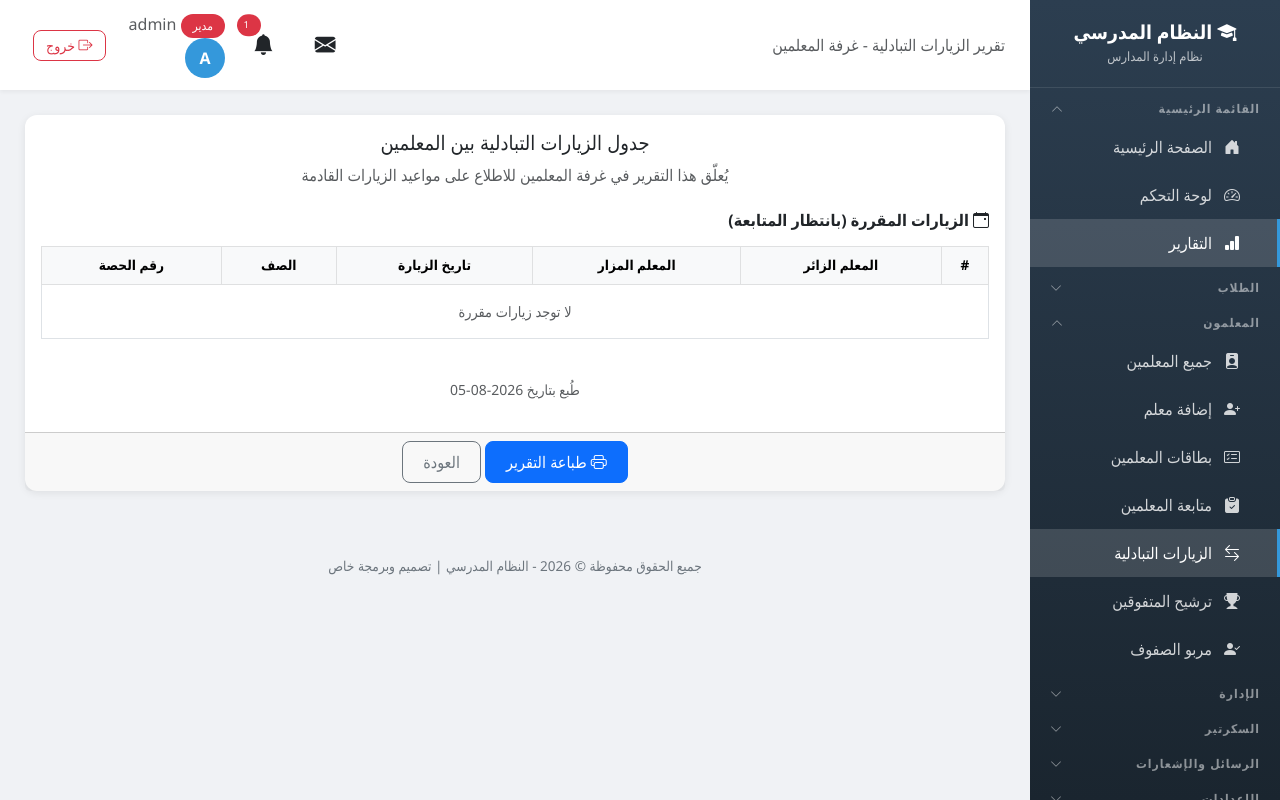
After one commit to husseintech/schoolh, a Django app: page /reciprocal-visits/report/room/ in a window 1280 px wide. The commit adds this page. Run offline with Django 5.2, Linux system fonts and the light colour scheme; a user stored in the database is signed in; data comes from the database, SQL or seed files in the repository; data that the repository does not hold is empty; some libraries are stand-ins or nearby versions.

Commit message:
Add printable teachers-room report for reciprocal visits (pending + completed) with visitor, host, date, class, period; print button on management page

```diff
--- a/school/urls.py
+++ b/school/urls.py
@@ -208,6 +208,7 @@ urlpatterns = [
     path('reciprocal-visits/', views.reciprocal_visit_list, name='reciprocal_visit_list'),
     path('reciprocal-visits/<int:visit_id>/print/', views.reciprocal_visit_print, name='reciprocal_visit_print'),
     path('reciprocal-visits/<int:visit_id>/report/', views.reciprocal_visit_report, name='reciprocal_visit_report'),
+    path('reciprocal-visits/report/room/', views.reciprocal_visits_room_report, name='reciprocal_visits_room_report'),
     path('reciprocal-visits/<int:visit_id>/feedback/', views.reciprocal_visit_feedback, name='reciprocal_visit_feedback'),
     path('reciprocal-visits/<int:visit_id>/delete/', views.reciprocal_visit_delete, name='reciprocal_visit_delete'),
     path('teacher/visits/', views.teacher_visits, name='teacher_visits'),
--- a/school/views.py
+++ b/school/views.py
@@ -3433,6 +3433,22 @@ def reciprocal_visit_report(request, visit_id):
 
 
 @login_required
+def reciprocal_visits_room_report(request):
+    if not has_perm(request.user, 'reciprocal_visits', 'view'):
+        messages.error(request, 'ليس لديك صلاحية')
+        return redirect('dashboard')
+    pending = ReciprocalVisit.objects.filter(completed=False).select_related('visitor', 'host', 'student_class').order_by('visit_date', '-created_at')
+    done = ReciprocalVisit.objects.filter(completed=True).select_related('visitor', 'host', 'student_class').order_by('-visit_date', '-created_at')
+    info = SchoolInfo.objects.first()
+    return render(request, 'school/reciprocal_visits_room_report.html', {
+        'pending': pending,
+        'done': done,
+        'info': info,
+        'today': date.today(),
+    })
+
+
+@login_required
 def reciprocal_visit_feedback(request, visit_id):
     if not has_perm(request.user, 'reciprocal_visits', 'view'):
         messages.error(request, 'ليس لديك صلاحية')
--- a/templates/school/reciprocal_visits.html
+++ b/templates/school/reciprocal_visits.html
@@ -59,7 +59,10 @@
 <div class="card mb-4">
     <div class="card-header d-flex justify-content-between align-items-center flex-wrap gap-2">
         <span><i class="bi bi-list-check"></i> الزيارات التبادلية المسجلة</span>
-        <span class="badge bg-info">{{ visits|length }} زيارة</span>
+        <div class="d-flex gap-2 no-print">
+            <a href="{% url 'reciprocal_visits_room_report' %}" class="btn btn-sm btn-outline-primary" target="_blank"><i class="bi bi-printer"></i> تقرير غرفة المعلمين</a>
+            <span class="badge bg-info">{{ visits|length }} زيارة</span>
+        </div>
     </div>
     <div class="card-body">
         <div class="table-responsive">
--- /dev/null
+++ b/templates/school/reciprocal_visits_room_report.html
@@ -0,0 +1,102 @@
+{% extends 'school/base.html' %}
+{% load static %}
+{% block title %}تقرير الزيارات التبادلية - غرفة المعلمين{% endblock %}
+{% block page_heading %}تقرير الزيارات التبادلية - غرفة المعلمين{% endblock %}
+{% block content %}
+
+<div class="card">
+    <div class="card-body" id="reportArea">
+        {% if info %}
+        <div class="row mb-4 align-items-center">
+            <div class="col-5 text-start">
+                <h6 style="line-height: 1.8;">دولة فلسطين<br>وزارة التربية والتعليم العالي<br>مديرية التربية والتعليم العالي - يطا<br>{{ info.name_ar|default:'اسم المدرسة' }}</h6>
+            </div>
+            <div class="col-2 text-center">
+                {% if info.ministry_logo %}
+                <img src="{{ info.ministry_logo }}" alt="شعار الوزارة" style="height: 80px; width: auto;">
+                {% else %}
+                <img src="{% static 'images/palestine_logo.png' %}" alt="شعار فلسطين" style="height: 80px; width: auto;">
+                {% endif %}
+            </div>
+            <div class="col-5 text-end" dir="ltr">
+                <h6 style="line-height: 1.8;">State of Palestine<br>Ministry Of Education & Higher Education<br>Yatta Directorate<br>{{ info.name_en|default:'School Name' }}</h6>
+            </div>
+        </div>
+        <hr>
+        {% endif %}
+
+        <div class="text-center mb-4">
+            <h5>جدول الزيارات التبادلية بين المعلمين</h5>
+            <p class="text-muted">يُعلّق هذا التقرير في غرفة المعلمين للاطلاع على مواعيد الزيارات القادمة</p>
+        </div>
+
+        <h6 class="fw-bold mb-3"><i class="bi bi-calendar-event"></i> الزيارات المقررة (بانتظار المتابعة)</h6>
+        <div class="table-responsive">
+            <table class="table table-bordered text-center align-middle" style="font-size: 0.9rem;">
+                <thead class="table-light">
+                    <tr>
+                        <th style="width: 5%;">#</th>
+                        <th>المعلم الزائر</th>
+                        <th>المعلم المزار</th>
+                        <th>تاريخ الزيارة</th>
+                        <th>الصف</th>
+                        <th>رقم الحصة</th>
+                    </tr>
+                </thead>
+                <tbody>
+                    {% for v in pending %}
+                    <tr>
+                        <td>{{ forloop.counter }}</td>
+                        <td><strong>{{ v.visitor.full_name }}</strong></td>
+                        <td><strong>{{ v.host.full_name }}</strong></td>
+                        <td>{{ v.visit_date|date:'Y/m/d' }}</td>
+                        <td>{{ v.student_class.name|default:'---' }}</td>
+                        <td>{{ v.period }}</td>
+                    </tr>
+                    {% empty %}
+                    <tr>
+                        <td colspan="6" class="text-center text-muted py-3">لا توجد زيارات مقررة</td>
+                    </tr>
+                    {% endfor %}
+                </tbody>
+            </table>
+        </div>
+
+        {% if done %}
+        <h6 class="fw-bold mb-3 mt-4"><i class="bi bi-check-circle"></i> الزيارات المكتملة</h6>
+        <div class="table-responsive">
+            <table class="table table-bordered text-center align-middle" style="font-size: 0.9rem;">
+                <thead class="table-light">
+                    <tr>
+                        <th style="width: 5%;">#</th>
+                        <th>المعلم الزائر</th>
+                        <th>المعلم المزار</th>
+                        <th>تاريخ الزيارة</th>
+                        <th>الصف</th>
+                        <th>رقم الحصة</th>
+                    </tr>
+                </thead>
+                <tbody>
+                    {% for v in done %}
+                    <tr>
+                        <td>{{ forloop.counter }}</td>
+                        <td><strong>{{ v.visitor.full_name }}</strong></td>
+                        <td><strong>{{ v.host.full_name }}</strong></td>
+                        <td>{{ v.visit_date|date:'Y/m/d' }}</td>
+                        <td>{{ v.student_class.name|default:'---' }}</td>
+                        <td>{{ v.period }}</td>
+                    </tr>
+                    {% endfor %}
+                </tbody>
+            </table>
+        </div>
+        {% endif %}
+
+        <p class="text-muted text-center mt-4 small">طُبع بتاريخ {{ today|date:'Y-m-d' }}</p>
+    </div>
+    <div class="card-footer no-print text-center">
+        <button class="btn btn-primary" onclick="window.print()"><i class="bi bi-printer"></i> طباعة التقرير</button>
+        <a href="{% url 'reciprocal_visit_list' %}" class="btn btn-outline-secondary">العودة</a>
+    </div>
+</div>
+{% endblock %}
```
